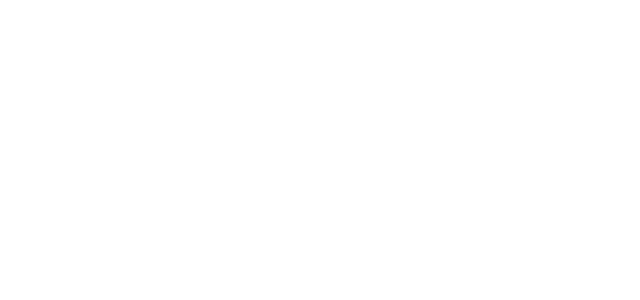
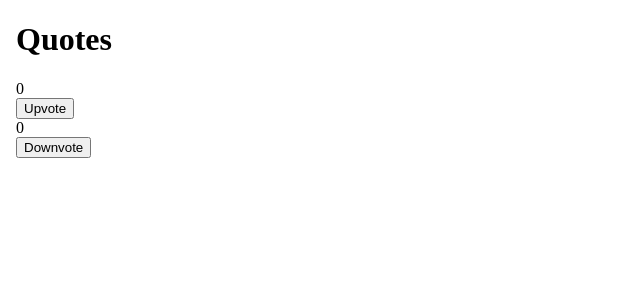
Before and after one commit to Ashisoma/Quote, an Angular app: page / in a window 1280 px wide. Shown: the top 300 px of the page, without its empty margins (0-640 px from the left). Built offline with nearby package versions, Linux system fonts and the light colour scheme.

Commit message:
add voting button

```diff
--- a/src/app/app.component.html
+++ b/src/app/app.component.html
@@ -0,0 +1,12 @@
+<!DOCTYPE html>
+<html lang="en">
+<head>
+  <meta charset="UTF-8">
+  <meta name="viewport" content="width=device-width, initial-scale=1.0">
+  <title>Quotes</title>
+</head>
+<body>
+<app-quotes></app-quotes>
+</body>
+</html>
+<!--<below is the code for increasing the votes -->
--- a/src/app/app.component.ts
+++ b/src/app/app.component.ts
@@ -1,4 +1,5 @@
 import { Component } from '@angular/core';
+import { Quote } from './quote';
 
 @Component({
   selector: 'app-root',
@@ -6,5 +7,9 @@
   styleUrls: ['./app.component.css']
 })
 export class AppComponent {
-  title = 'Quotes';
+  // quotes: Quote [] = [
+  //  {id:1, name:'Watch finding Nemo'},
+
+
 }
+// function for increasin the counter..app.html has the html part.
--- a/src/app/app.module.ts
+++ b/src/app/app.module.ts
@@ -3,10 +3,12 @@
 
 import { AppRoutingModule } from './app-routing.module';
 import { AppComponent } from './app.component';
+import { QuotesComponent } from './quotes/quotes.component';
 
 @NgModule({
   declarations: [
-    AppComponent
+    AppComponent,
+    QuotesComponent
   ],
   imports: [
     BrowserModule,
--- /dev/null
+++ b/src/app/quote.ts
@@ -0,0 +1,4 @@
+export interface Quote {
+  id : number;
+  name: string;
+}
--- /dev/null
+++ b/src/app/quotes/quotes.component.html
@@ -0,0 +1,13 @@
+<h1>Quotes</h1>
+<div class="container">
+  <div class="number-display">
+    {{counter}}
+  </div>
+    <button (click)="increment()"> Upvote </button>
+ </div>
+  <div class="container">
+  <div class="number-display">
+    {{counterD}}
+  </div>
+    <button (click)="decrement()"> Downvote </button>
+ </div>
--- /dev/null
+++ b/src/app/quotes/quotes.component.ts
@@ -0,0 +1,24 @@
+import { Component, OnInit } from '@angular/core';
+
+@Component({
+  selector: 'app-quotes',
+  templateUrl: './quotes.component.html',
+  styleUrls: ['./quotes.component.css']
+})
+export class QuotesComponent implements OnInit {
+
+  constructor() { }
+
+  counter = 0;
+  increment() {
+    this.counter++;
+  }
+  counterD = 0;
+  decrement() {
+    this.counterD--;
+  }
+
+  ngOnInit(): void {
+  }
+
+}
```
Also changed, not shown: src/app/quotes/quotes.component.css (added), 2 other files (tests, documents, lock files or other folders).
